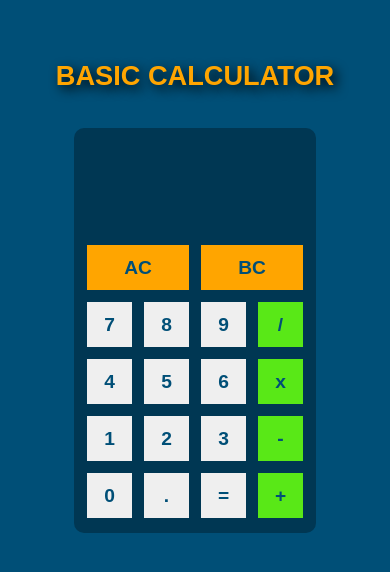
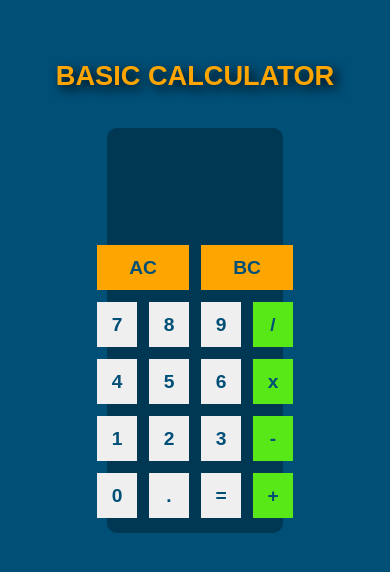
Before and after one commit to Archana-max/Calculator, a plain HTML site: page index.html in a window 390 px wide. Drawn offline with Linux system fonts and the light colour scheme.

Commit message:
minor changes

```diff
--- a/style.css
+++ b/style.css
@@ -29,7 +29,7 @@ div .calc{
 }
 .wrapper{
     display:grid;
-    grid-template-columns: repeat(4,50px);
+    grid-template-columns: repeat(4,60px);
     grid-template-rows:minmax(120px,auto) repeat(5,50px);
     grid-gap:15px;
     justify-content: center;
@@ -112,6 +112,7 @@ div .calc{
         font-size: 1.1em;
     }
 }
+
     @media  screen and (max-width:768px) {
         body h4{
             font-size: 1.6em;
@@ -121,7 +122,7 @@ div .calc{
             min-width:35% !important;
         }
         .wrapper{
-            grid-template-columns: repeat(4,45px);
+            grid-template-columns: repeat(4,40px);
             grid-template-rows:minmax(105px,auto) repeat(5,45px);
             grid-gap:12px;
         }
@@ -139,23 +140,35 @@ div .calc{
         }
     }
 
-    @media  screen and (max-width:992px) {
+    @media  screen and (max-width:552px) {
         div .calc{
-            min-width:29% !important;
+            min-width:45% !important;
         }
         body h4{
             font-size: 1.7em;
         }
-    }
-
-     @media  screen and (max-width:1200px) {
-        div .calc{
-            min-width:24%;
-        }
-     }
-     @media screen and (min-width: 340px ) and (max-width: 480px){
-        div .calc{
-            min-width:62% !important;
+        .wrapper{
+            grid-template-columns: repeat(4,40px);
+            grid-template-rows:minmax(105px,auto) repeat(5,45px);
+            grid-gap:12px;
         }
 
     }
+
+     @media screen and (min-width: 700px ){
+        div .calc{
+            min-width:30% !important;
+        }
+
+    }
+    @media  screen and (min-width:1200px) {
+        div .calc{
+            min-width:15% !important;
+        }
+        .wrapper{
+            grid-template-columns: repeat(4,40px);
+            grid-template-rows:minmax(105px,auto) repeat(5,45px);
+            grid-gap:12px;
+        }
+
+     }
```
Also changed, not shown: index.html (line endings or trailing spaces), script.js (line endings or trailing spaces).
